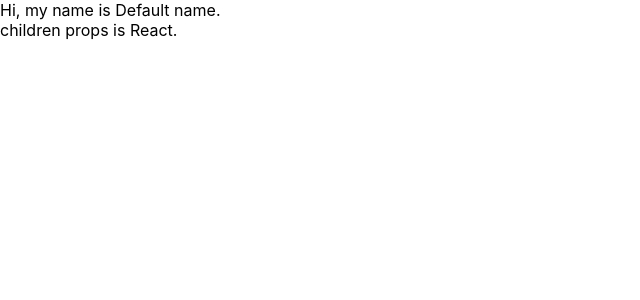
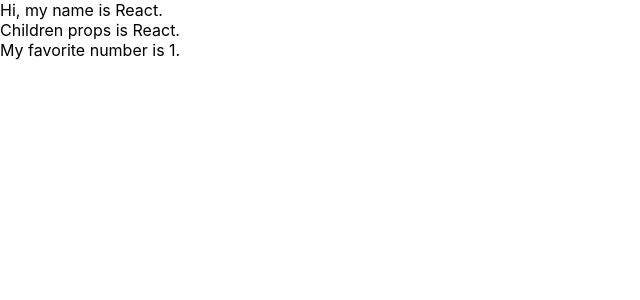
Before and after one commit to jheloper/react-playground, a React (Create React App) app: page / in a window 1280 px wide. Shown: the top 300 px of the page, without its empty margins (0-640 px from the left). Built offline with nearby package versions, Linux system fonts and the light colour scheme.

Commit message:
PropTypes isRequired 적용

```diff
--- a/src/FunctionApp.js
+++ b/src/FunctionApp.js
@@ -2,7 +2,11 @@
 import MyComponent from "./MyFunctionComponent";
 
 const App = () => {
-    return <MyComponent>React</MyComponent>;
+    return (
+        <MyComponent name="React" favoriteNumber={1}>
+            React
+        </MyComponent>
+    );
 };
 
 export default App;
--- a/src/MyFunctionComponent.js
+++ b/src/MyFunctionComponent.js
@@ -2,11 +2,12 @@
 import PropTypes from "prop-types";
 
 // 비구조화 할당 문법을 함수 파라미터 부분에 적용
-const MyComponent = ({ name, children }) => {
+const MyComponent = ({ name, favoriteNumber, children }) => {
     return (
         <div>
             Hi, my name is {name}.<br />
-            children props is {children}.
+            Children props is {children}.<br />
+            My favorite number is {favoriteNumber}.
         </div>
     );
 };
@@ -18,7 +19,8 @@
 
 // propTypes로 props 검증
 MyComponent.propTypes = {
-    name: PropTypes.string
+    name: PropTypes.string,
+    favoriteNumber: PropTypes.number.isRequired
 };
 
 export default MyComponent;
```
